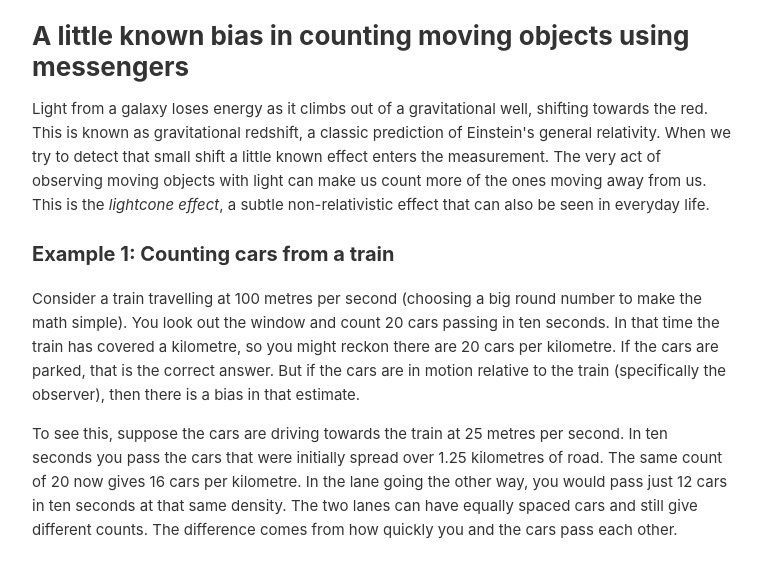
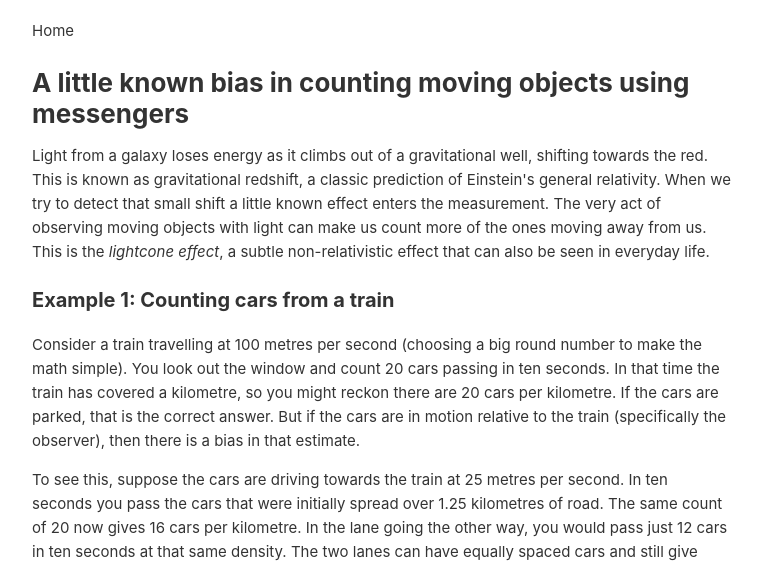
Before and after one commit to lhd23/lhd23.github.io, a plain HTML site: page posts/lightcone-effect.html in a window 1280 px wide. Shown: the top 563 px of the page, without its empty margins (258-1020 px from the left). Drawn offline with Linux system fonts and the light colour scheme.

Commit message:
Add Home links above blog post titles

```diff
--- a/posts/lightcone-effect.html
+++ b/posts/lightcone-effect.html
@@ -20,8 +20,7 @@
   .wrap { max-width: 700px; margin-inline: auto; }
   a { color: inherit; text-decoration: none; }
   a:hover { text-decoration: underline; }
-  .nav { display: flex; gap: 10px; margin-block: 15px; font-size: 12px; line-height: 24px; color: var(--muted); }
-  .nav a:hover { font-weight: bold; }
+  .nav { margin-block-end: 24px; font-size: 15px; }
   .front-matter { padding-block: 20px 0; }
   h1 { font-size: 26px; line-height: 1.2; margin: 0; }
   article { margin-block: 12px 50px; font-size: 15px; line-height: 1.6; }
@@ -71,6 +70,7 @@ SOFTWARE.
 <body>
   <header class="front-matter">
     <div class="wrap">
+      <nav class="nav" aria-label="Main"><a href="https://lhd23.github.io/">Home</a></nav>
       <h1>A little known bias in counting moving objects using messengers</h1>
     </div>
   </header>
```
Also changed, not shown: posts/transitions-prob.html (+2 -2 lines).
